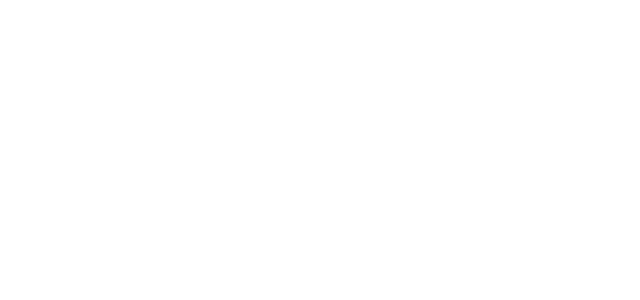
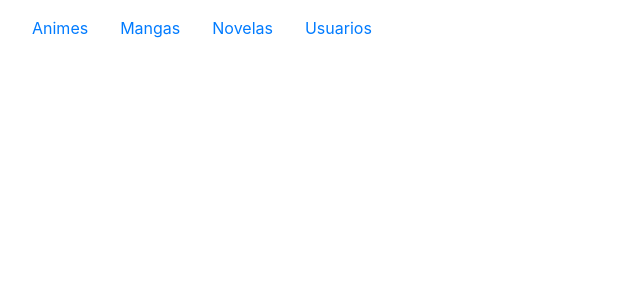
Before and after one commit to midurbar/Catalogo-Ang, an Angular app: page / in a window 1280 px wide. Shown: the top 300 px of the page, without its empty margins (0-640 px from the left). Built offline with nearby package versions, Linux system fonts and the light colour scheme.

Commit message:
Modificado menu navegacion

```diff
--- a/src/app/app.component.html
+++ b/src/app/app.component.html
@@ -1 +1,9 @@
+<nav class="navbar">
+    <ul class="nav">
+      <li class="nav-item"><a class="nav-link" routerlink="animes">Animes</a></li>
+      <li class="nav-item"><a class="nav-link" routerlink="mangas">Mangas</a></li>
+      <li class="nav-item"><a class="nav-link" routerlink="novelas">Novelas</a></li>
+      <li class="nav-item"><a class="nav-link" routerlink="usuarios">Usuarios</a></li>
+    </ul>
+  </nav>
 <router-outlet></router-outlet>
```
